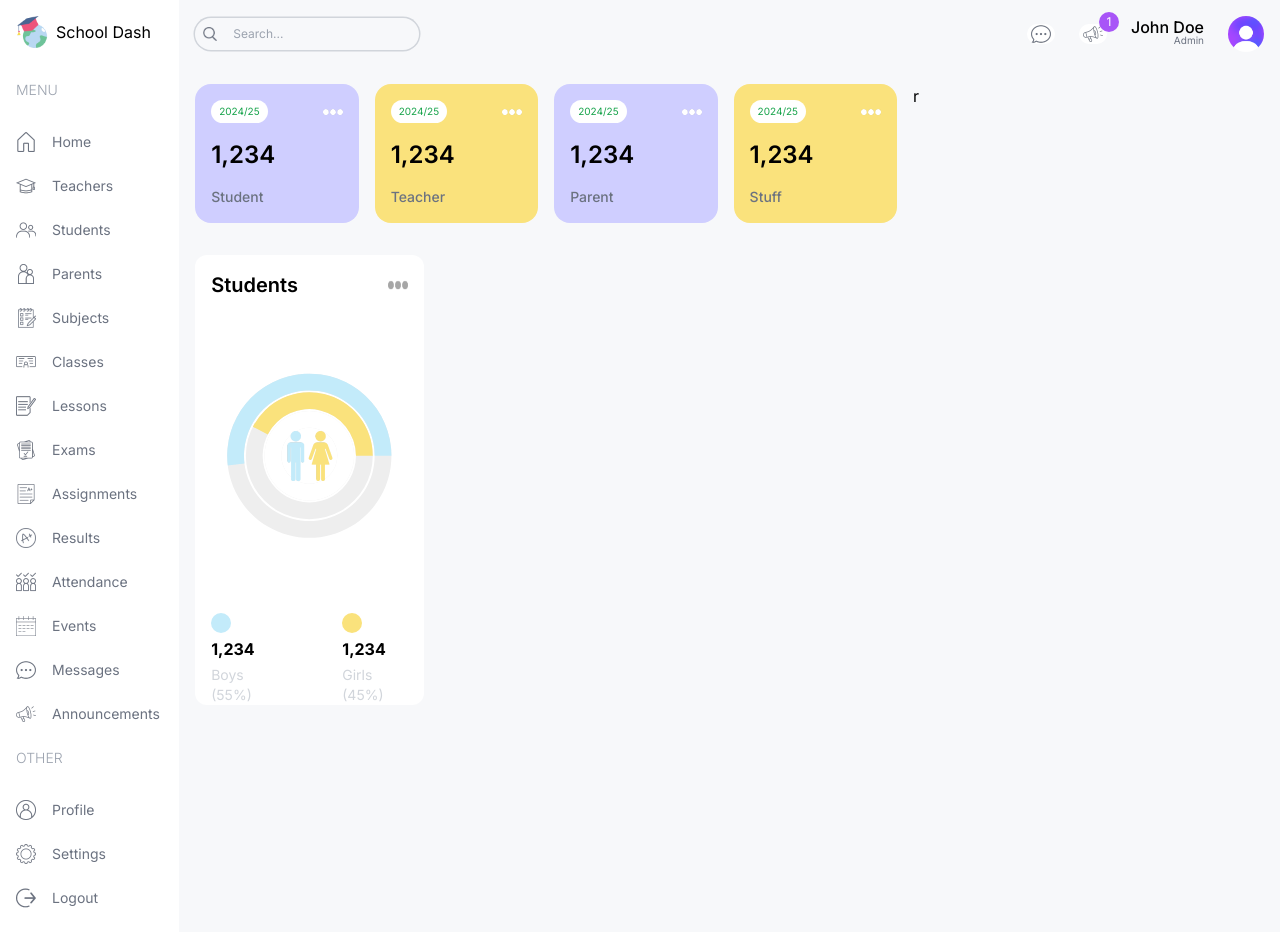
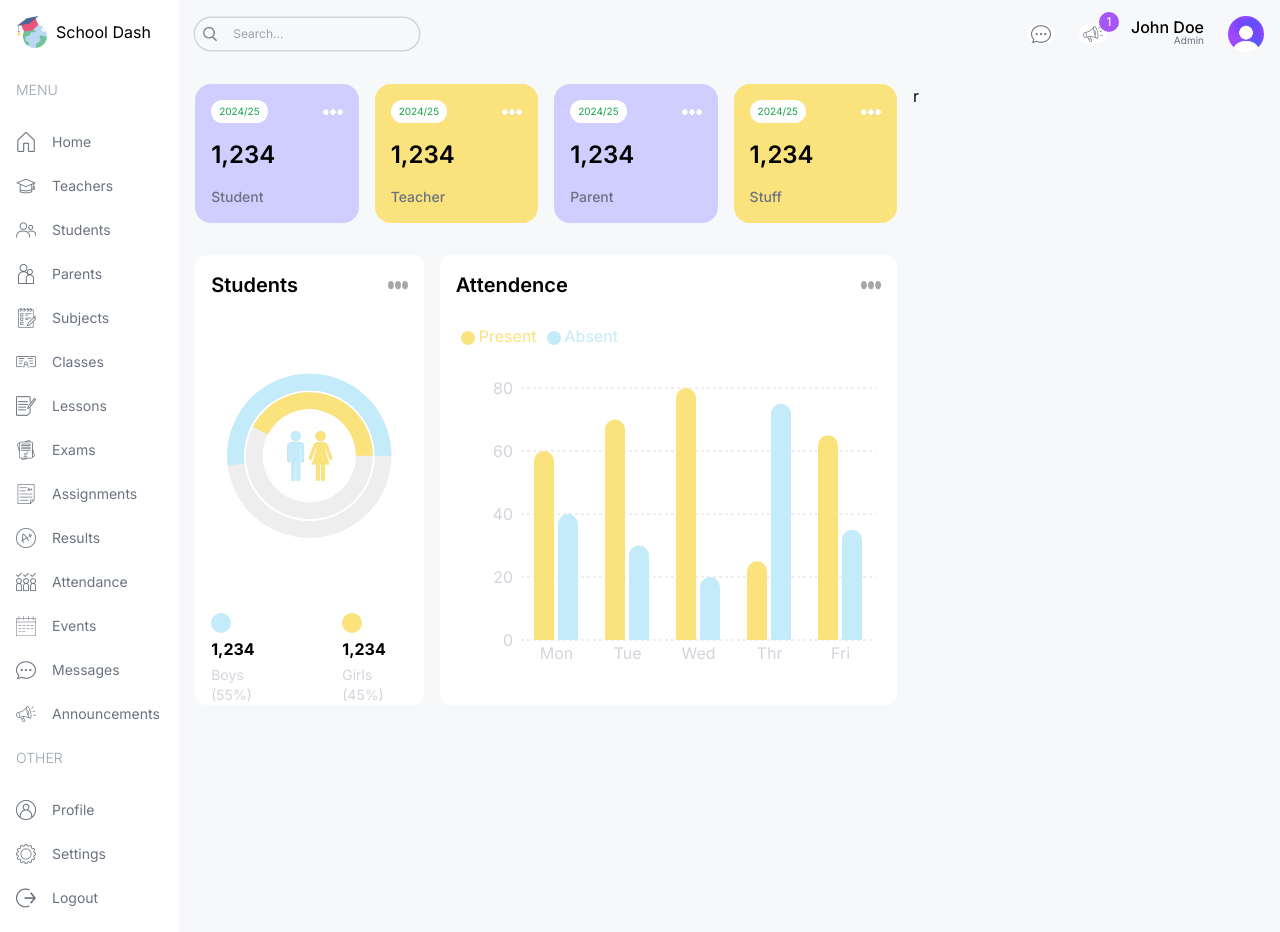
Before and after one commit to subhaghanta60/Admin-Dashboard, a Next.js app: page /admin in a window 1280 px wide. Built offline with nearby package versions, Linux system fonts and the light colour scheme.

Commit message:
Design Bar Chart

```diff
--- a/src/app/(dashboard)/admin/page.tsx
+++ b/src/app/(dashboard)/admin/page.tsx
@@ -1,3 +1,4 @@
+import AttendenceChart from "@/components/AttendenceChart"
 import CountChart from "@/components/CountChart"
 import UserCard from "@/components/UserCard"
 
@@ -21,6 +22,7 @@
             </div>
             {/* Attendence Chart */}
             <div className="w-full lg:w-2/3 h-[450px]">
+              <AttendenceChart />
 
             </div>
 
--- /dev/null
+++ b/src/components/AttendenceChart.tsx
@@ -0,0 +1,83 @@
+'use client'
+
+import Image from 'next/image';
+import React, { PureComponent } from 'react';
+import { BarChart, Bar, Rectangle, XAxis, YAxis, CartesianGrid, Tooltip, Legend, ResponsiveContainer } from 'recharts';
+
+const data = [
+  {
+    name: 'Mon',
+    Present: 60,
+    Absent: 40,
+
+  },
+  {
+    name: 'Tue',
+    Present: 70,
+    Absent: 30,
+
+  },
+  {
+    name: 'Wed',
+    Present: 80,
+    Absent: 20,
+
+  },
+  {
+    name: 'Thr',
+    Present: 25,
+    Absent: 75,
+
+  },
+  {
+    name: 'Fri',
+    Present: 65,
+    Absent: 35,
+
+  },
+
+];
+
+const AttendenceChart = () => {
+  return (
+    <div  className='bg-white rounded-xl w-full h-full p-4'>
+        {/* Title */}
+        <div className='flex justify-between flex-wrap'>
+            <h1 className='text-xl font-semibold '>Attendence</h1>
+            <Image src="/moreDark.png" alt="" width={20} height={20} />
+        </div>
+        <ResponsiveContainer width="100%" height="90%">
+        <BarChart
+          width={500}
+          height={300}
+          data={data}
+
+          barSize={20}
+        >
+          <CartesianGrid strokeDasharray="3 3"  vertical={false} stroke="#ddd" />
+          <XAxis dataKey="name"  axisLine={false}  tick={{fill:"#d1d5db"}} tickLine={false}/>
+          <YAxis axisLine={false} tick={{fill:"#d1d5db"}} tickLine={false} />
+          <Tooltip contentStyle={{borderRadius:"10px",borderColor:"lightgray"}}/>
+          <Legend align='left' verticalAlign='top' wrapperStyle={{paddingTop:"20px",paddingBottom:"40px"}}/>
+          <Bar
+            dataKey="Present"
+           fill="#FAE27C"
+
+           legendType='circle'
+           radius={[10,10,0,0]}
+           />
+          <Bar
+            dataKey="Absent"
+            fill="#C3EBFA"
+
+            legendType='circle'
+            radius={[10,10,0,0]}
+             />
+        </BarChart>
+      </ResponsiveContainer>
+
+    </div>
+  )
+}
+
+export default AttendenceChart
--- a/src/components/CountChart.tsx
+++ b/src/components/CountChart.tsx
@@ -31,7 +31,7 @@
         {/* Title */}
         <div className='flex justify-between flex-wrap'>
             <h1 className='text-xl font-semibold '>Students</h1>
-            <Image src="/moreDark.png"alt="" width={20} height={20} />
+            <Image src="/moreDark.png" alt="" width={20} height={20} />
         </div>
         {/* CHART  */}
         <div className=' relative w-full h-[75%]'>
```
